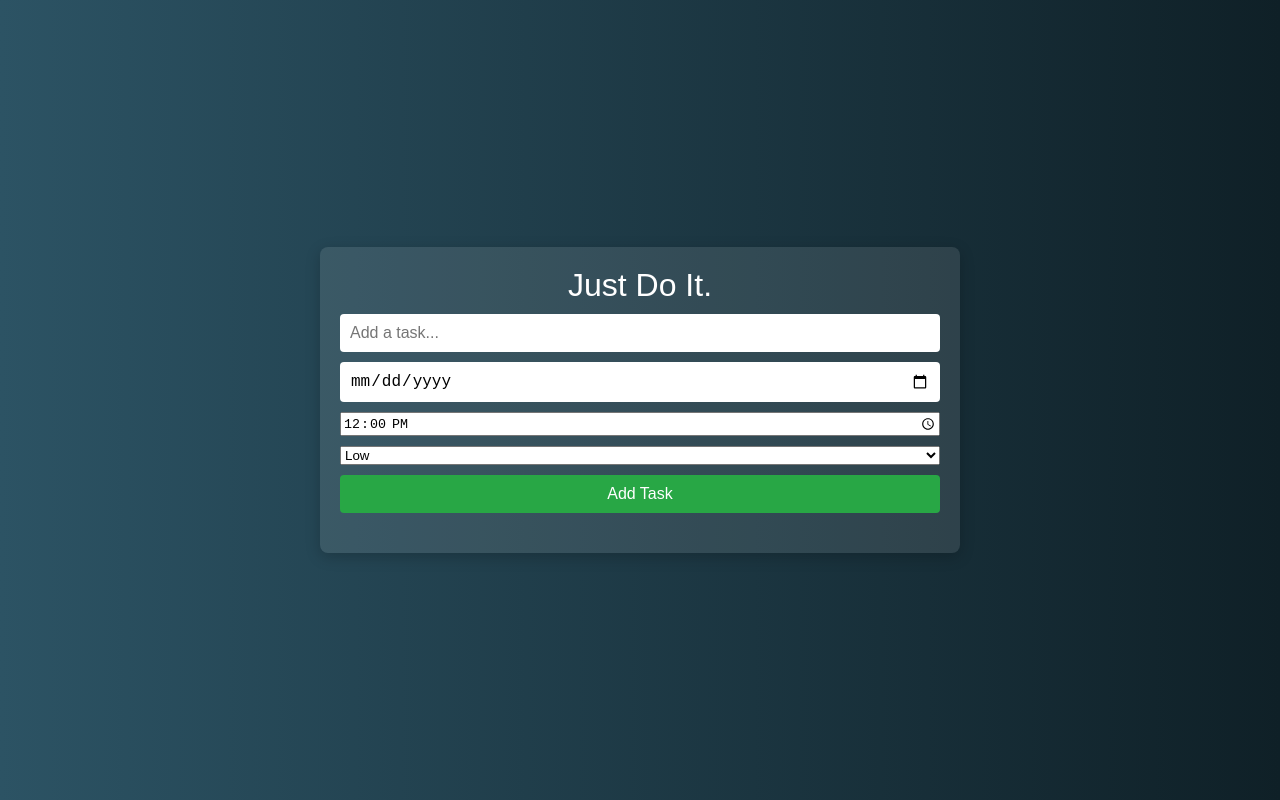
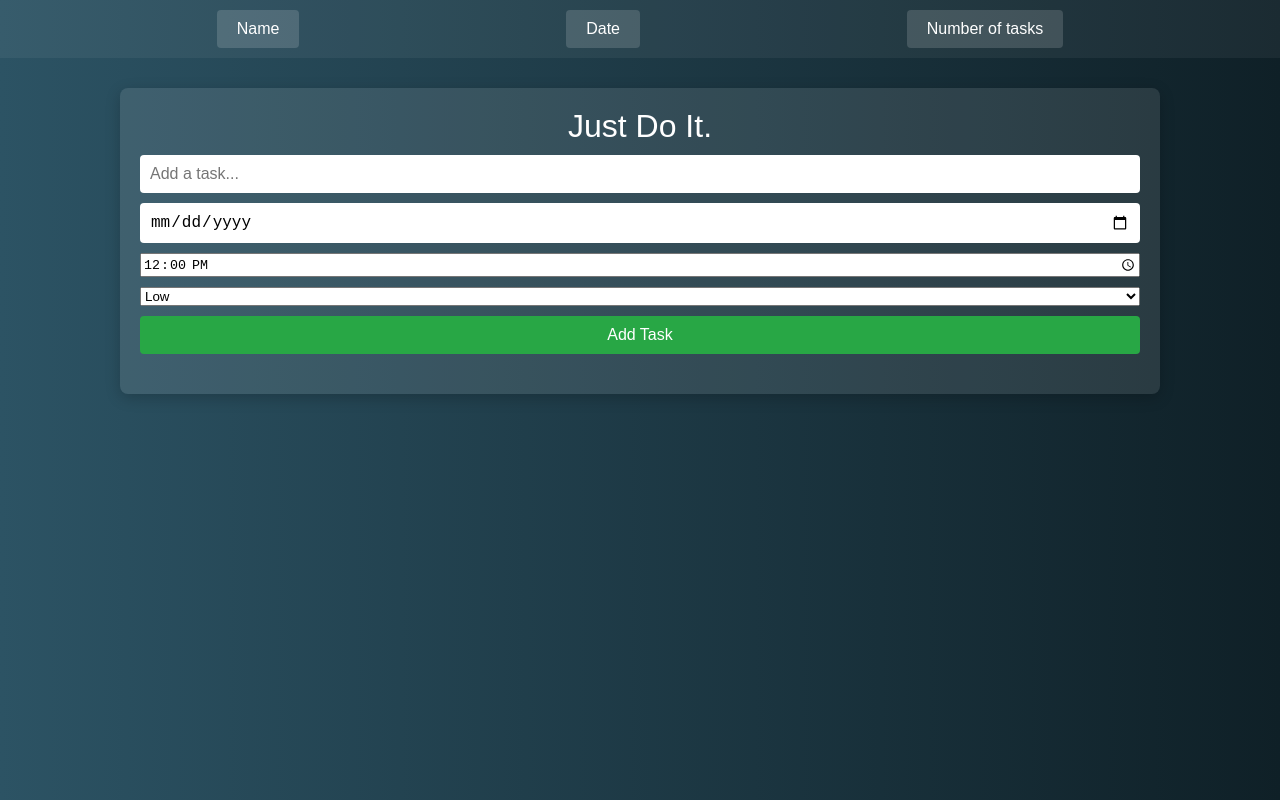
Before and after one commit to ArtSN7/ToDoAppJS, a website: page src/template/main.html in a window 1280 px wide. Drawn offline with Linux system fonts and the light colour scheme.

Commit message:
Final commit

```diff
--- a/src/pages/main.js
+++ b/src/pages/main.js
@@ -17,6 +17,16 @@ function initializeApp() {
 
     // Load tasks from localStorage
     loadTasks();
+    loadProperties();
+}
+
+function loadProperties() {
+    const username = JSON.parse(localStorage.getItem('users'))[0].username;
+    const date = new Date().toLocaleDateString();
+    const task_count = JSON.parse(localStorage.getItem('tasks')).length;
+    document.getElementById('username').textContent = `Name: ${username}`;
+    document.getElementById('date').textContent = `Date: ${date}`;
+    document.getElementById('task_count').textContent = `Tasks: ${task_count}`;
 }
 
 function addNewTask() {
@@ -35,6 +45,7 @@ function addNewTask() {
 
     // Reset form
     elements.form.reset();
+
 }
 
 function validateTask(taskText, taskDate) {
@@ -127,6 +138,8 @@ function saveTasks() {
         });
     });
     localStorage.setItem('tasks', JSON.stringify(tasks));
+
+    loadProperties();
 }
 
 function saveTask(taskText, taskDate, taskTime, taskPriority) {
--- a/src/static/main.css
+++ b/src/static/main.css
@@ -6,13 +6,13 @@ body {
     display: flex;
     flex-direction: column;
     align-items: center;
-    justify-content: center;
-    height: 100vh;
+    min-height: 100vh;
+    padding-top: 0;
 }
 
 .container {
     text-align: center;
-    max-width: 600px;
+    max-width: 1000px;
     width: 100%;
     padding: 20px;
     border-radius: 8px;
@@ -153,3 +153,27 @@ form button:hover {
 .edit-btn:hover, .delete-btn:hover {
     opacity: 0.8;
 }
+
+.featured-properties {
+    width: 100%;
+    display: flex;
+    flex-direction: row;
+    align-items: center;
+    justify-content: space-evenly;
+    gap: 50px;
+    padding: 10px;
+    background: rgba(255, 255, 255, 0.05);
+    margin-bottom: 30px;
+}
+
+.upper_data {
+    background: rgba(255, 255, 255, 0.15);
+    border-radius: 4px;
+    padding: 10px 20px;
+}
+
+.upper_data p {
+    margin: 0;
+    color: #ffffff;
+    font-size: 1rem;
+}
--- a/src/template/main.html
+++ b/src/template/main.html
@@ -7,6 +7,18 @@
     <link rel="stylesheet" href="../static/main.css">
 </head>
 <body>
+    <div class="featured-properties">
+        <div class="upper_data">
+            <p id="username">Name</p>
+        </div>
+        <div class="upper_data">
+            <p id="date">Date</p>
+        </div>
+        <div class="upper_data">
+            <p id="task_count">Number of tasks</p>
+        </div>
+    </div>
+
     <div class="container">
         <div class="header">Just Do It.</div>
 
```
